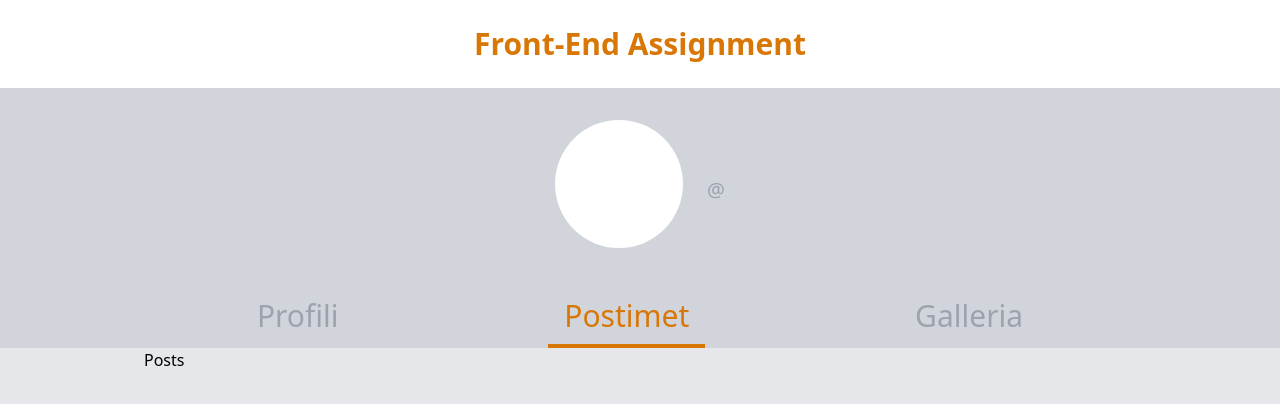
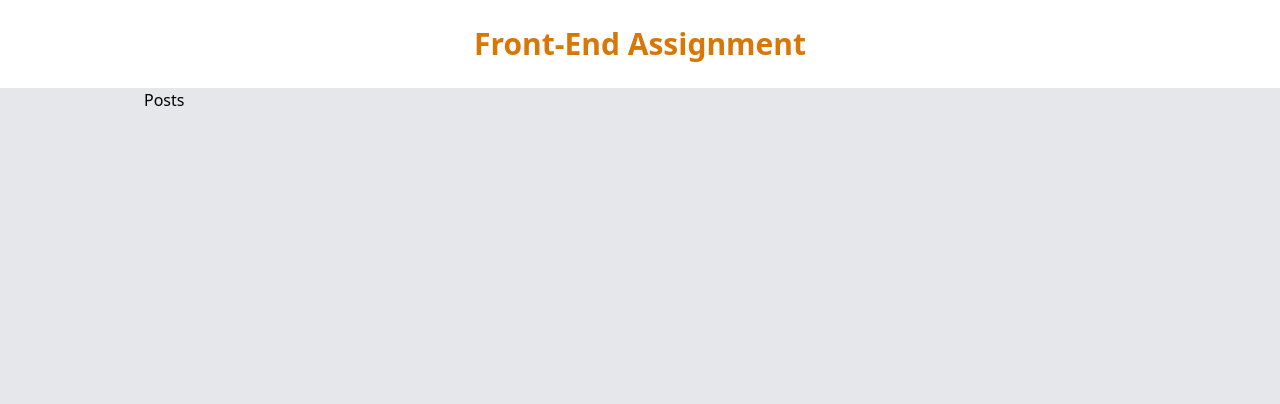
Before and after one commit to muhamethumolli/gj-a, a Next.js app: page /profile/1/posts in a window 1280 px wide. Shown: the top 404 px of the page. Built offline with nearby package versions, Linux system fonts and the light colour scheme; no server answers.

Commit message:
remove profileheader from posts

```diff
--- a/src/pages/profile/[profileId]/posts.tsx
+++ b/src/pages/profile/[profileId]/posts.tsx
@@ -1,12 +1,12 @@
 import React from 'react';
-import ProfileHeader from '../../../components/organisms/ProfileHeader';
+// import ProfileHeader from '../../../components/organisms/ProfileHeader';
 import Container from '../../../components/templates/Container';
 import Layout from '../../../components/templates/Layout';
 
 const Posts = () => {
   return (
     <Layout title="Posts" url="/Posts">
-          <ProfileHeader />
+          {/* <ProfileHeader /> */}
       <section className="bg-gray-200">
         <Container>
           <div>Posts</div>
```
